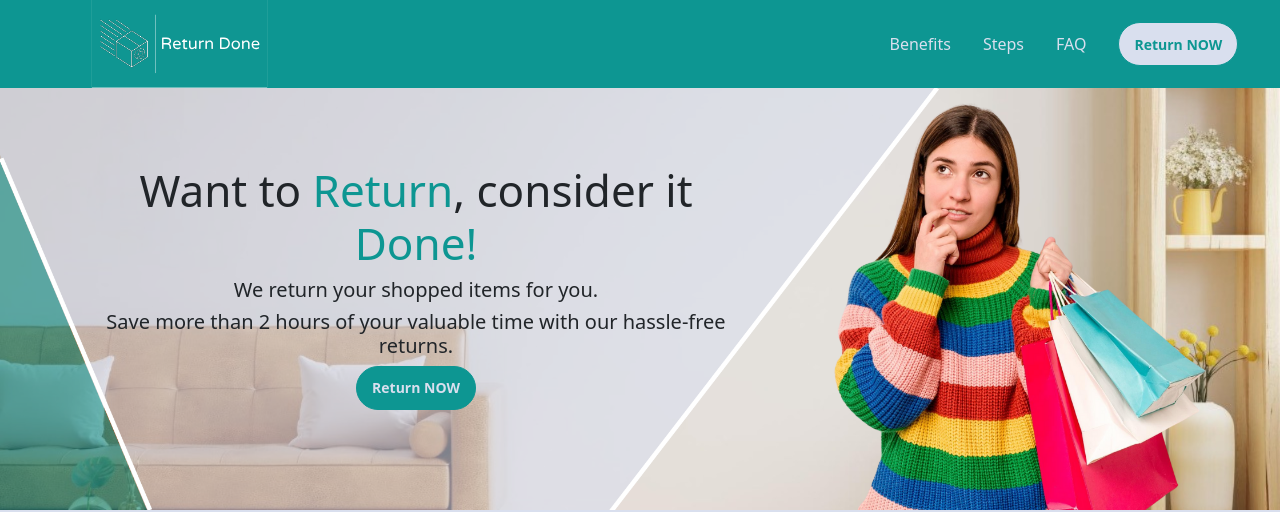
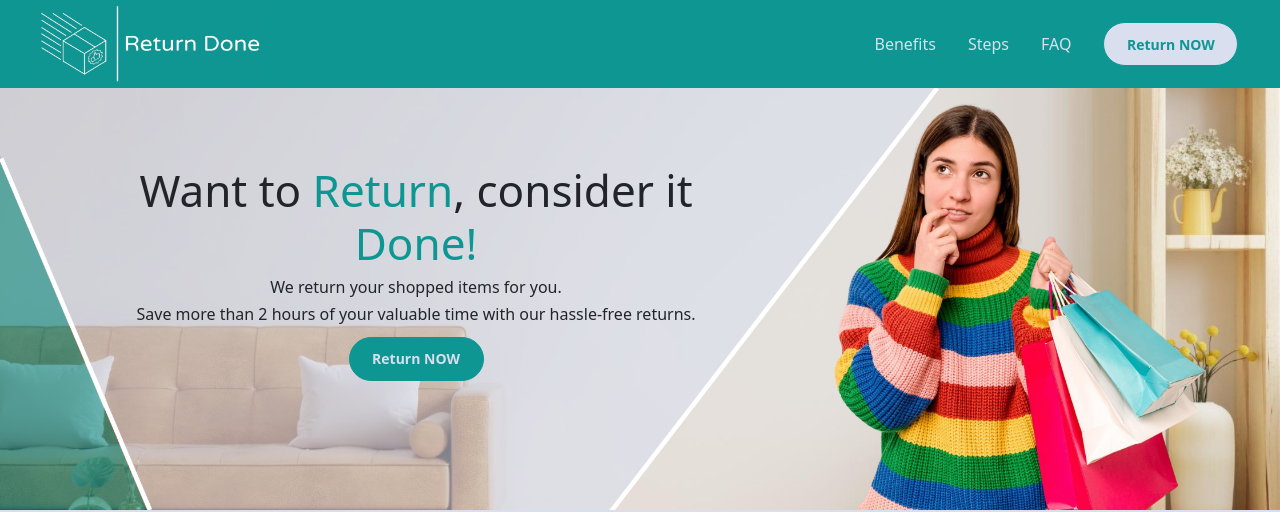
Before and after one commit to vTejass-IIT/returnDone, a React (Create React App) app in the folder client/: page / in a window 1280 px wide. Shown: the top 512 px of the page. Built offline with nearby package versions, Linux system fonts and the light colour scheme.

Commit message:
updated logo

```diff
--- a/client/src/components/reBanner/bannerStyles.module.scss
+++ b/client/src/components/reBanner/bannerStyles.module.scss
@@ -52,6 +52,7 @@
         }
 
         h5{
+            font-size: 1rem;
             @include for-tab-only{
                 font-size: 0.75rem;
                 display: block;
@@ -63,6 +64,7 @@
     }
 
     &_btn{
+        margin-top: 5px;
         @extend .secondaryButton;
 
         &_link{
@@ -73,10 +75,6 @@
                 color: $secondaryColor !important;
             }
         }
-    }
-
-    .aspect16_9{
-        // padding-bottom: 27.25%;
     }
 }
 
--- a/client/src/components/reFooter/reFooter.module.scss
+++ b/client/src/components/reFooter/reFooter.module.scss
@@ -9,8 +9,10 @@
         font-size: 0.75rem;
     }
     h4{
-        text-decoration: underline;
+
         font-size: 1.25rem;
+        display: inline-block;
+        border-bottom: 2px solid;
 
         @include for-phone-only{
             font-size: 1rem;
@@ -18,6 +20,15 @@
     }
     p{
         margin-bottom: 0.75rem;
+        a{
+            // font-size: 0.85rem;
+            color: $secondaryColor;
+            text-decoration: none;
+            border-bottom: 2px solid;
+            &:hover,&:visited{
+                color: inherit;
+            }
+        }
     }
     &_section{
         display: flex;
--- a/client/src/components/reFooter/reFooter.tsx
+++ b/client/src/components/reFooter/reFooter.tsx
@@ -1,6 +1,6 @@
 import React from 'react';
 import styles from './reFooter.module.scss'
-import reHeader from "../../assets/reLogo_500.svg";
+import reHeader from "../../assets/relogo.png";
 import fb from "../../assets/facebook.svg";
 import { faFacebook, faWhatsapp, faLinkedin, faInstagram } from '@fortawesome/free-brands-svg-icons';
 import { FontAwesomeIcon } from '@fortawesome/react-fontawesome';
@@ -22,10 +22,10 @@ function Footer() {
                         <h4>Get in Touch</h4>
                         <div>
                             <p>
-                                <span><b>Email: </b></span> <span>returnDone2023@gmail.com</span>
+                                <span><b>Email: </b></span> <span><a href="mailto:returnDone2023@gmail.com">returnDone2023@gmail.com</a></span>
                             </p>
                             <p>
-                                <span><b>Phone: </b></span> <span>(312)-934-5955</span>
+                                <span><b>Phone: </b></span> <span><a href="tel:312-934-5955">(312)-934-5955</a></span>
                             </p>
 
                         </div>
@@ -48,7 +48,7 @@ function Footer() {
                                 </a>
                             </li>
                             <li>
-                                <a href='' className={styles.reFooter_icon_link}>
+                                <a href='https://wa.me/3129345955' target="_blank" className={styles.reFooter_icon_link}>
                                     <FontAwesomeIcon icon={faWhatsapp} />
                                 </a>
                             </li>
--- a/client/src/components/reHeader/header.tsx
+++ b/client/src/components/reHeader/header.tsx
@@ -1,7 +1,7 @@
 import React from 'react';
 import styles from './headerStyles.module.scss';
 import { Routes, Route, Link, useLocation } from 'react-router-dom';
-import reHeader from "../../assets/reLogo_500.svg";
+import reHeader from "../../assets/relogo.png";
 import $ from 'jquery'
 
 const Header = () => {
--- a/client/src/components/reHeader/headerStyles.module.scss
+++ b/client/src/components/reHeader/headerStyles.module.scss
@@ -25,6 +25,9 @@
         }
 
         img{
+            padding: 5px 0;
+            margin-left: 2%;
+            max-width: 235px;
             max-height: 88px;
             @include for-tab-only{
                 height: 65px;
--- a/client/src/utils/variables.module.scss
+++ b/client/src/utils/variables.module.scss
@@ -34,7 +34,7 @@ $tertiaryColor: #c4e4e3;
     border: 1px solid $primaryColor;
     border-radius: 25px;
     font-size: 0.875rem;
-    width: 120px;
+    width: 135px;
     height: 44px;
 
     @include for-tab-only(){
@@ -56,7 +56,7 @@ $tertiaryColor: #c4e4e3;
     border: 1px solid $primaryColor;
     border-radius: 25px;
     font-size: 0.875rem;
-    width: 120px;
+    width: 135px;
     height: 44px;
 
     @include for-tab-only(){
```
Also changed, not shown: client/src/assets/relogo.png (added).
